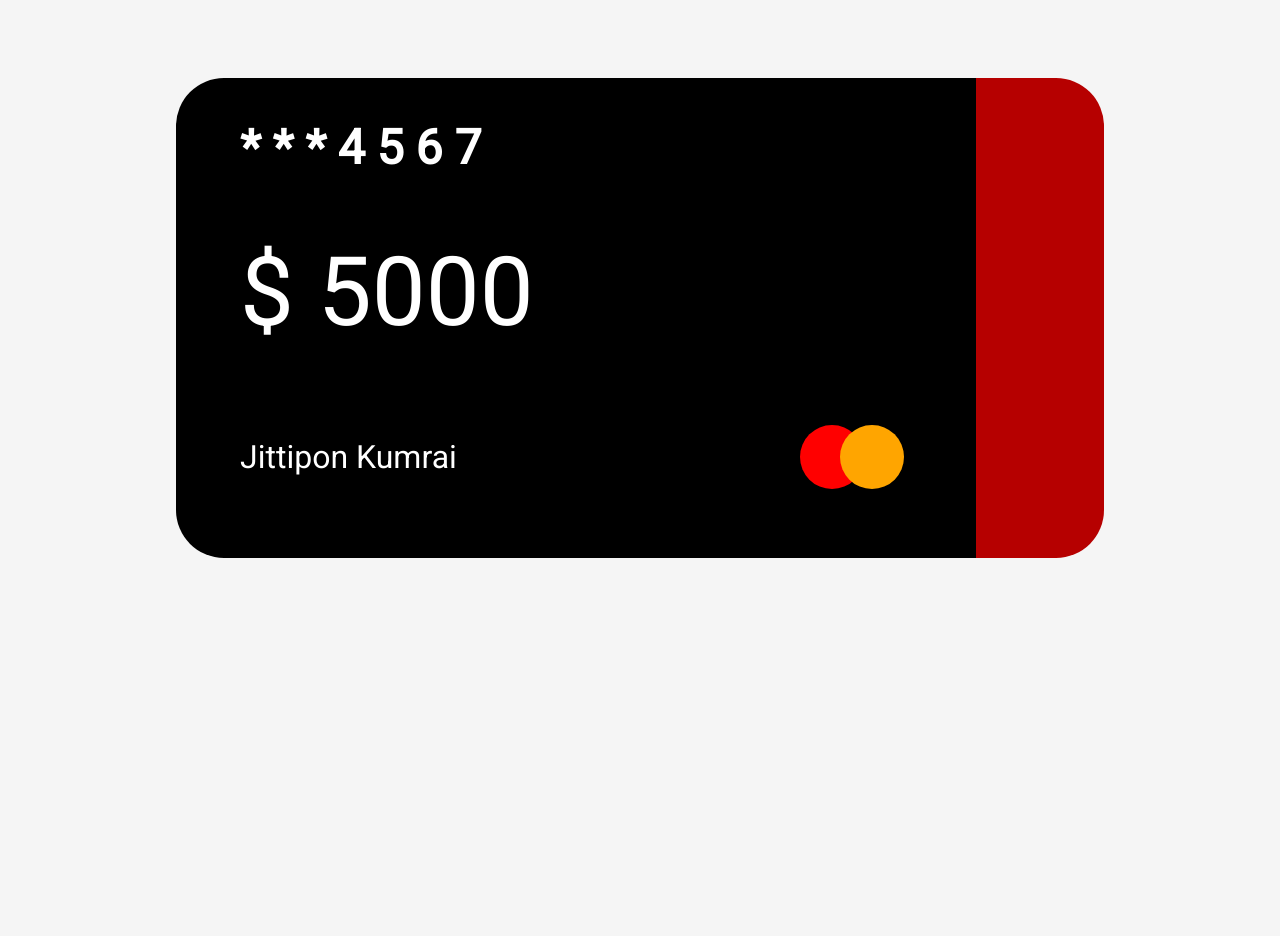
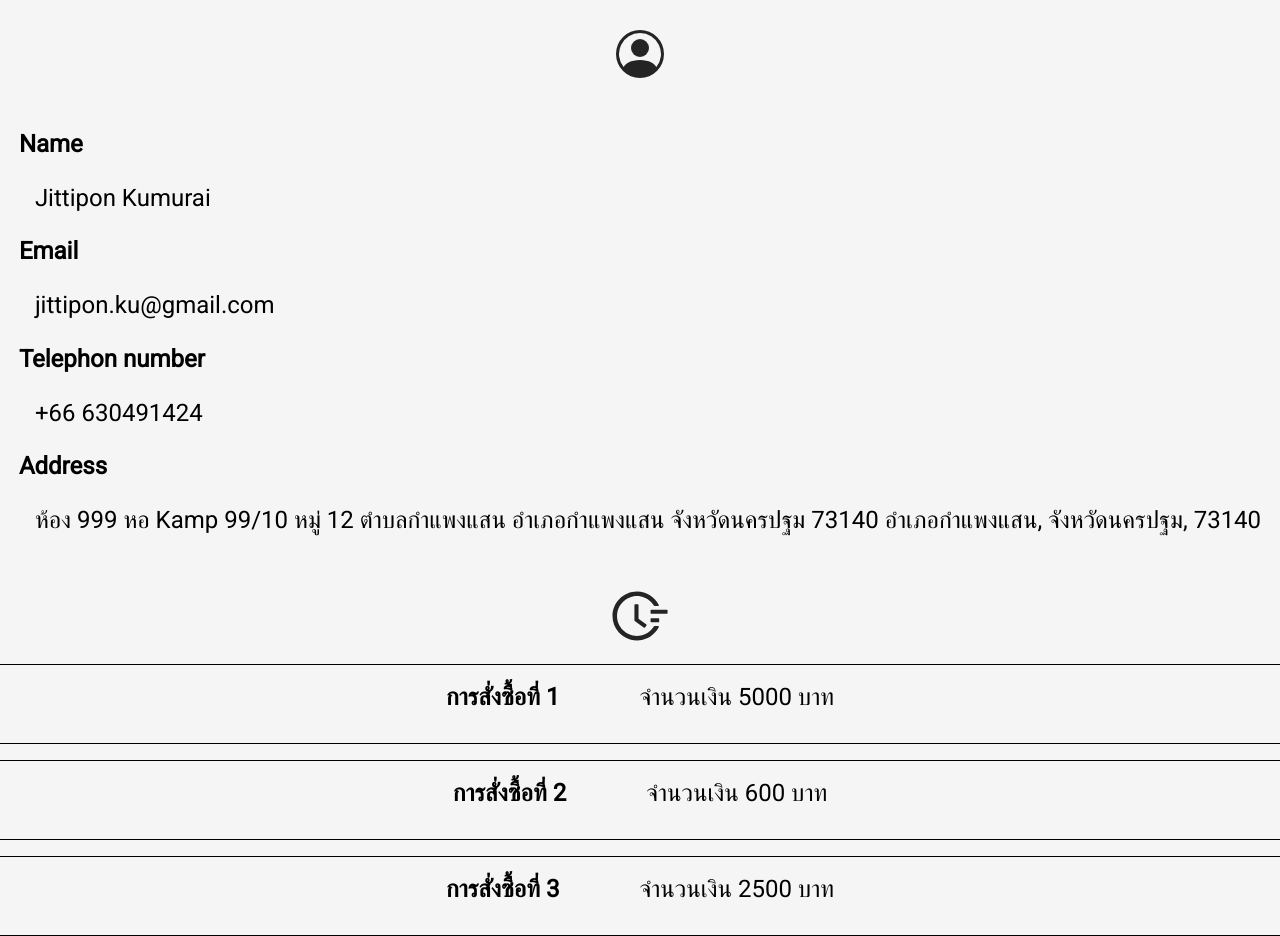
Before and after one commit to ChanwitJampa/Web_presaha_project, a Next.js app: page /profile in a window 1280 px wide. Shown: the part 386-1322 px from the top of the page. Built offline with nearby package versions, Linux system fonts and the light colour scheme.

Commit message:
profile section && history

```diff
--- /dev/null
+++ b/components/History.js
@@ -0,0 +1,69 @@
+import styles from '../styles/Home.module.scss'
+import { Button, Modal, Card } from 'antd';
+import React, { useState } from 'react';
+
+
+const { Meta } = Card;
+
+
+export default function History({ num, price, image, link }) {
+    const [modal2Open, setModal2Open] = useState(false);
+    return (
+        <>
+            <div className={styles.historyComponent} onClick={() => setModal2Open(true)}>
+                <h1 className={styles.historyNumber}>
+                    การสั่งซื้อที่ {num}
+                </h1>
+
+                <h1 className={styles.historyPrice}>
+                    จำนวนเงิน {price} บาท
+                </h1>
+            </div>
+
+            <Modal
+                title="Vertically centered modal dialog"
+                centered
+                visible={modal2Open}
+                onOk={() => setModal2Open(false)}
+                onCancel={() => setModal2Open(false)}
+            >
+                <Card
+                    hoverable
+                    style={{
+                        width: 300,
+                        marginRight: "2rem",
+                        marginTop: "1rem"
+                    }}
+                    cover={
+                        <img
+                            alt="example"
+                            src="https://seekthailand.com/uploads/products/b54e058785bd1b0893fd2f1138a312bb.jpg"
+                            className='test'
+                            style={{ borderRadius: "2px 2px 0 0", width: "90%", marginLeft: "1rem", marginTop: "1rem" }}
+                        />
+                    }
+                    // actions={[
+                    //     <>
+                    //         {
+                    //             true ? <HeartOutlined key="edit" style={{ fontSize: '16px', color: '#E80F88', }} /> : <HeartFilled style={{ fontSize: '16px', color: '#E80F88', }} key="edit" />
+                    //         }
+                    //     </>,
+                    //     // <HeartFilled style={{ fontSize: '16px', color: '#E80F88', }} key="edit" />,
+                    //     <ShoppingCartOutlined key="setting" style={{ fontSize: '20px' }} onClick={toastSuccess} />,
+                    //     <EllipsisOutlined key="ellipsis" style={{ fontSize: '20px' }} />,
+                    // ]}
+                >
+                    <Meta
+                        title="Men Long sleeves white"
+                        description="699 THB"
+                    />
+                </Card>
+            </Modal>
+        </>
+        // <a href={link} className={styles.outline}>
+        // <h2>{title}</h2>
+        // <p>{description}</p>
+        // <img src={image} alt={title} />
+        // </a>
+    );
+}
--- a/pages/index.js
+++ b/pages/index.js
@@ -15,15 +15,15 @@ const { Meta } = Card;
 
 export default function Home() {
 
-
   const toastSuccess = () => {
-    toast.success('ADD TO CART SUCCESS! ',
+    toast.success('ADD TO CART SUCCESS ',
       {
         // icon: '😝',
         style: {
           borderRadius: '10px',
           padding: "1rem",
-          fontSize: "1.5rem"
+          fontWeight: "bold",
+          // fontSize: "1.5rem"
         },
       });
     console.log("TOASTTs");
--- a/pages/profile.js
+++ b/pages/profile.js
@@ -1,10 +1,12 @@
 import styles from '../styles/Home.module.scss'
 import CartItem from '../components/CartItem'
 import { ArrowLeftOutlined } from '@ant-design/icons';
-import { TbArrowLeftBar } from 'react-icons/tb';
+import { BsPersonCircle } from 'react-icons/bs';
+import { AiOutlineFieldTime } from 'react-icons/ai';
 import { Select } from 'antd';
 import { InfoCircleOutlined, PercentageOutlined } from '@ant-design/icons';
 import { Input, Tooltip } from 'antd';
+import History from '../components/History';
 
 const { Option, OptGroup } = Select;
 
@@ -18,6 +20,9 @@ export default function Profile() {
     return (
         <div className={styles.main}>
             <div className={styles.profilePage}>
+
+                <div className={styles.creditCardSection}>
+
 
                     <div className={styles.creditCardLeft}>
                         <div className={styles.topRowCard}>
@@ -50,6 +55,38 @@ export default function Profile() {
 
                     </div>
                 </div>
+
+                    <BsPersonCircle style={{fontSize:"3rem",marginTop:"2rem"}}/>
+
+                <div className={styles.infoSection}>
+
+                    <h1 className={styles.label}>Name</h1>
+                    <h1 className={styles.text}>Jittipon Kumurai</h1>
+
+                    <h1 className={styles.label}>Email</h1>
+                    <h1 className={styles.text}>jittipon.ku@gmail.com</h1>
+
+                    <h1 className={styles.label}>Telephon number</h1>
+                    <h1 className={styles.text}>+66 630491424</h1>
+
+                    <h1 className={styles.label}>Address</h1>
+                    <h1 className={styles.text}>ห้อง 999 หอ Kamp 99/10 หมู่ 12 ตำบลกำแพงแสน อำเภอกำแพงแสน จังหวัดนครปฐม 73140
+                        อำเภอกำแพงแสน, จังหวัดนครปฐม, 73140</h1>
+
+                </div>
+
+                <div className={styles.historySection}>
+
+                    <AiOutlineFieldTime style={{fontSize:"4rem",marginTop:"2rem"}}/>
+
+                    <History num={1} price={5000}/>
+                    <History num={2} price={600}/>
+                    <History num={3} price={2500}/>
+                </div>
+
+
+
+            </div>
         </div>
 
 
--- a/styles/Home.module.scss
+++ b/styles/Home.module.scss
@@ -5,6 +5,7 @@
 @import "cart";
 @import "cartitem";
 @import "profile";
+@import "history";
 
 .container {
   // padding: 0 2rem;
--- /dev/null
+++ b/styles/_history.scss
@@ -0,0 +1,30 @@
+
+.historyComponent {
+    cursor: pointer;
+    width: 100%;
+    height: 5rem;
+    // background-color: grey;
+    border-radius: 0rem;
+    border: 1px solid black;
+    margin-top: 1rem;
+    display: flex;
+    flex-direction: row;
+    align-items: center;
+    justify-content: center;
+}
+
+.historyNumber {
+    color: black;
+    font-size: 1.5rem;
+    font-weight: bold;
+    // margin-top: 1rem;
+
+}
+
+.historyPrice {
+    color: black;
+    font-size: 1.5rem;
+    // font-weight: bold;
+    margin-left: 5rem;
+
+}
--- a/styles/_profile.scss
+++ b/styles/_profile.scss
@@ -1,8 +1,15 @@
 .profilePage {
     background-color: #f5f5f5;
     width: 120rem;
-    min-height: 80rem;
-    // border: 1px solid black;
+    min-height: 100vh;
+    padding-top: 5rem;
+    display: flex;
+    flex-direction: column;
+    align-items: center;
+    // justify-content: center;
+}
+
+.creditCardSection {
     display: flex;
     flex-direction: row;
     align-items: center;
@@ -10,40 +17,65 @@
 }
 
 .creditCardLeft {
-    background-color: black;
-    width: 50rem;
-    height: 30rem;
-    border-radius: 3rem 0rem 0rem 3rem;
+    background-color: rgb(30 61 123);
+    width: 20rem;
+    height: 15rem;
+    border-radius: 2rem 0rem 0rem 2rem;
 
 }
 
 .creditCardRight {
-    background-color: rgb(182, 0, 0);
-    width: 8rem;
-    height: 30rem;
-    border-radius: 0rem 3rem 3rem 0rem;
+    background-color: rgb(203 59 59);
+    width: 3rem;
+    height: 15rem;
+    border-radius: 0rem 2rem 2rem 0rem;
+
+}
+
+.label {
+    color: black;
+    font-size: 1.5rem;
+    font-weight: bold;
+    margin-top: 1rem;
+    // margin-left: 1rem;
+}
+
+.text {
+    color: black;
+    font-size: 1.5rem;
+    // font-weight: bold;
+    margin-top: 1rem;
+    margin-left: 1rem;
+}
+
+.infoSection {
+    margin-top: 2rem;
+
+
+}
+
+.historySection {
+    display: flex;
+    flex-direction: column;
+    align-items: center;
+    justify-content: center;
+    width: 80%;
 
 }
 
 
 .cardNumber {
     color: white;
-    font-size: 3rem;
+    font-size: 1rem;
     font-weight: bold;
     margin-top: 2rem;
     margin-bottom: 2rem;
-    margin-left: 4rem;
+    margin-left: 3rem;
 }
 
-.topRowCard {
+.topRowCard {}
 
-
-}
-
-.middleRowCard {
-
-
-}
+.middleRowCard {}
 
 .bottomRowCard {
     display: flex;
@@ -54,20 +86,23 @@
 
 .moneyAmount {
     color: white;
-    font-size: 6rem;
+    font-size: 2rem;
     // font-weight: bold;
-    margin-top: 2rem;
-    margin-bottom: 2rem;
-    margin-left: 4rem;
+    margin-top: 1rem;
+    margin-bottom: 0rem;
+    margin-left: 3rem;
 }
 
 .nameCard {
+    width: 10rem;
     color: white;
-    font-size: 2rem;
+    font-size: 1rem;
     // font-weight: bold;
-    margin-top: 2rem;
+    margin-top: 1rem;
     margin-bottom: 2rem;
-    margin-left: 4rem;
+    margin-left: 3rem;
+    display: flex;
+    flex-direction: row;
 }
 
 .circleArea {
@@ -75,15 +110,15 @@
     flex-direction: row;
     align-items: center;
     justify-content: space-between;
-    margin-left: 4rem;
+    margin-left: 7rem;
     margin-right: 11rem;
 }
 
 
 .circleLeft {
     background-color: red;
-    width: 4rem;
-    height: 4rem;
+    width: 2rem;
+    height: 2rem;
     border-radius: 50%;
     position: absolute;
     overflow: hidden;
@@ -92,10 +127,10 @@
 .circleRight {
     // position: fixed;
     background-color: orange;
-    width: 4rem;
-    height: 4rem;
+    width: 2rem;
+    height: 2rem;
     border-radius: 50%;
-    margin-left: 2.5rem;
+    margin-left: 1.3rem;
     position: absolute;
     // z-index: 1;
 
```
Lines whose indentation alone changed are shown as unchanged.
